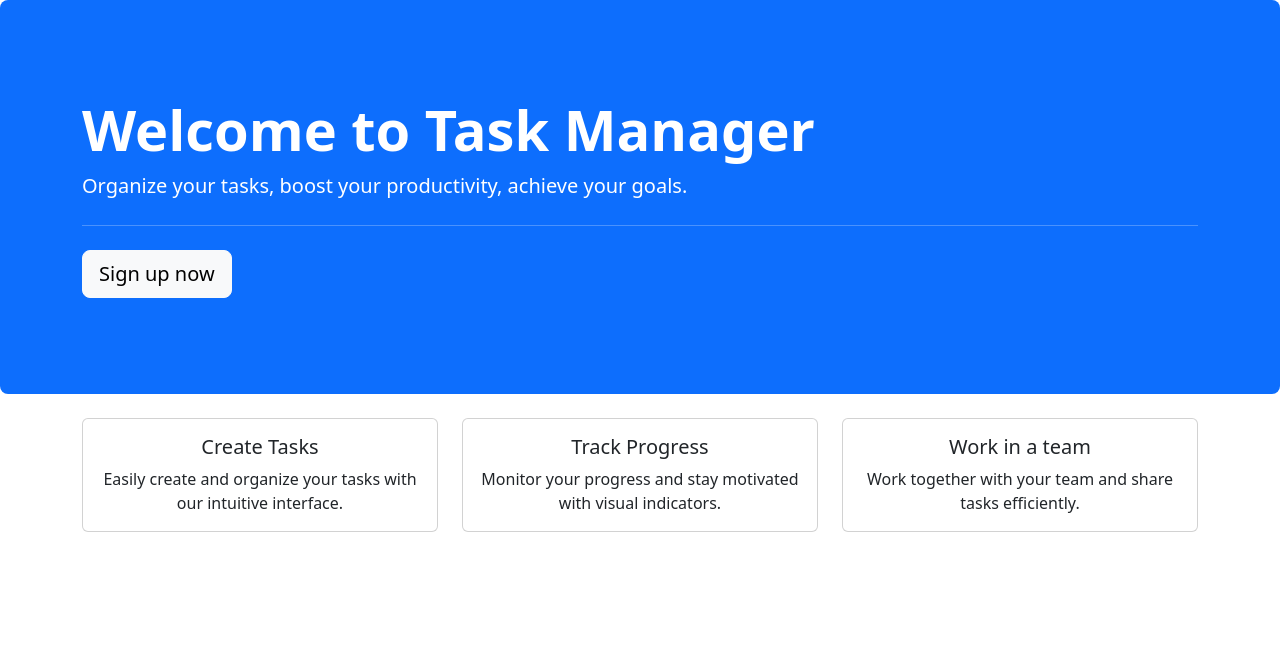
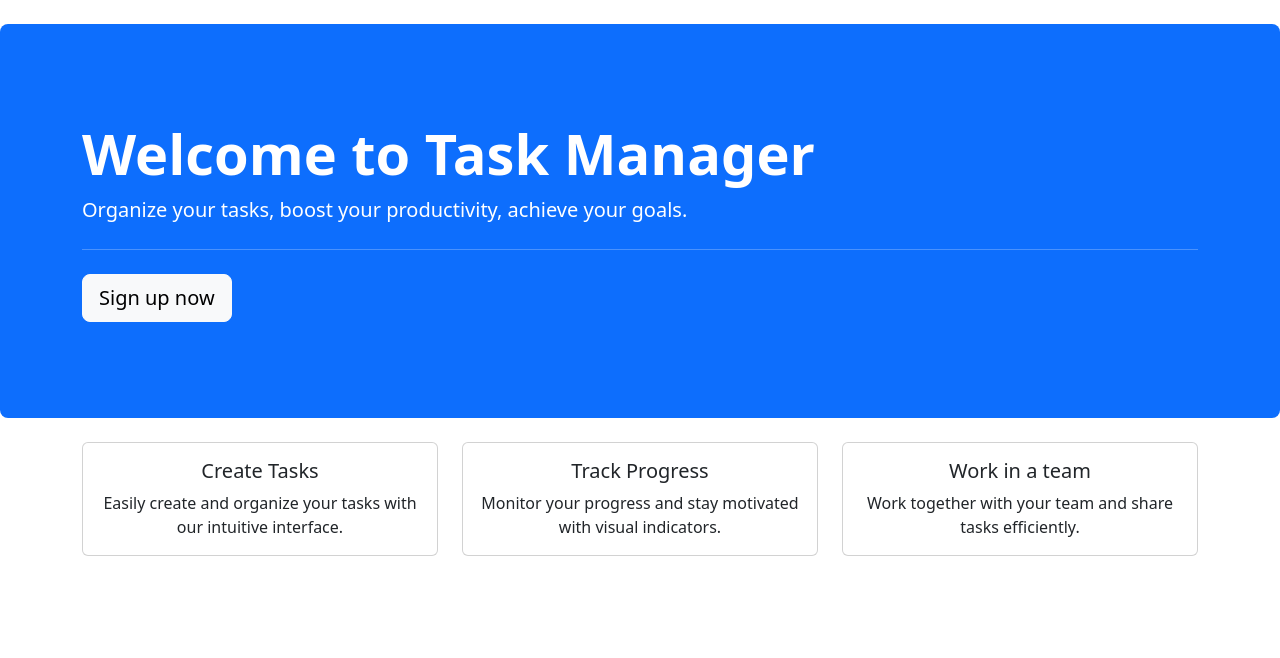
Before and after one commit to annetmyshkina/python-project-52, a Django app: template task_manager/templates/home.html in a window 1280 px wide. Shown: the part 56-714 px from the top of the page. Run offline with Django 5.2, Linux system fonts and the light colour scheme; the template is opened without the code that fills it, so the values that code supplies are empty; some libraries are stand-ins or nearby versions.

Commit message:
style(templates): update home template styling

```diff
--- a/task_manager/templates/home.html
+++ b/task_manager/templates/home.html
@@ -2,13 +2,13 @@
 {% load i18n %}
 
 {% block jumbotron %}
-<div class="p-5 mb-4 bg-primary text-white rounded-3">
+<div class="p-5 mb-4 mt-4 bg-primary text-white rounded-3">
     <div class="container py-5">
         <h1 class="display-4 fw-bold">{% trans "Welcome to Task Manager" %}</h1>
         <p class="lead">{% trans "Organize your tasks, boost your productivity, achieve your goals." %}</p>
         <hr class="my-4 bg-white">
         {% if not user.is_authenticated %}
-            <a class="btn btn-light btn-lg" href="{% url 'register' %}" role="button">{% trans "Sign up now" %}</a>
+            <a class="btn btn-light btn-lg" href="{% url 'user_create' %}" role="button">{% trans "Sign up now" %}</a>
         {% endif %}
     </div>
 </div>
```
